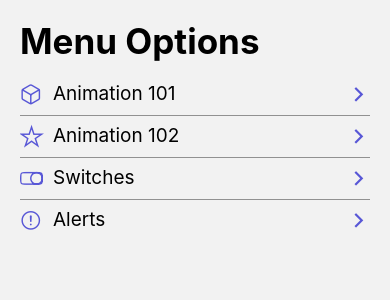
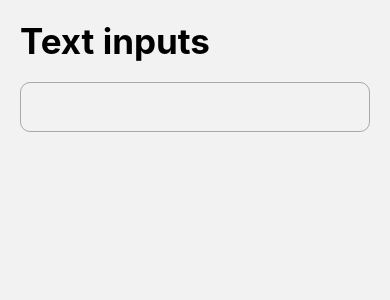
Before and after one commit to FranCarn/RNComponents, a React Native app: screen /TextScreen in a window 390 px wide. Shown: the top 300 px of the page. Built offline with nearby package versions, Linux system fonts and the light colour scheme.

Commit message:
text input screen

```diff
--- a/src/data/menuItems.ts
+++ b/src/data/menuItems.ts
@@ -21,4 +21,9 @@ export const menuItems: MenuItem[] = [
     icon: 'alert-circle-outline',
     component: 'AlertScreen',
   },
+  {
+    name: 'Text inputs',
+    icon: 'document-text-outline',
+    component: 'TextScreen',
+  },
 ];
--- a/src/navigation/Navigator.tsx
+++ b/src/navigation/Navigator.tsx
@@ -5,6 +5,7 @@ import {Animation101} from '../screens/Animation101';
 import {Animation102} from '../screens/Animation102';
 import SwitchScreen from '../screens/SwitchScreen';
 import {AlertScreen} from '../screens/AlertScreen';
+import {TextScreen} from '../screens/TextScreen';
 
 const Stack = createStackNavigator();
 
@@ -16,6 +17,7 @@ export const Navigator = () => {
       <Stack.Screen name="Animation101" component={Animation101} />
       <Stack.Screen name="Animation102" component={Animation102} />
       <Stack.Screen name="SwitchScreen" component={SwitchScreen} />
+      <Stack.Screen name="TextScreen" component={TextScreen} />
     </Stack.Navigator>
   );
 };
--- /dev/null
+++ b/src/screens/TextScreen.tsx
@@ -0,0 +1,23 @@
+import React from 'react';
+import {StyleSheet, TextInput, View} from 'react-native';
+import {HeaderTitle} from '../components/HeaderTitle';
+import {styles as globalStyles} from '../theme/appTheme';
+
+export const TextScreen = () => {
+  return (
+    <View style={globalStyles.globalMargin}>
+      <HeaderTitle title="Text inputs" />
+      <TextInput style={styles.inputStyle} />
+    </View>
+  );
+};
+
+const styles = StyleSheet.create({
+  inputStyle: {
+    borderWidth: 1,
+    borderColor: 'rgba(0,0,0,0.3)',
+    height: 50,
+    paddingHorizontal: 10,
+    borderRadius: 10,
+  },
+});
```
